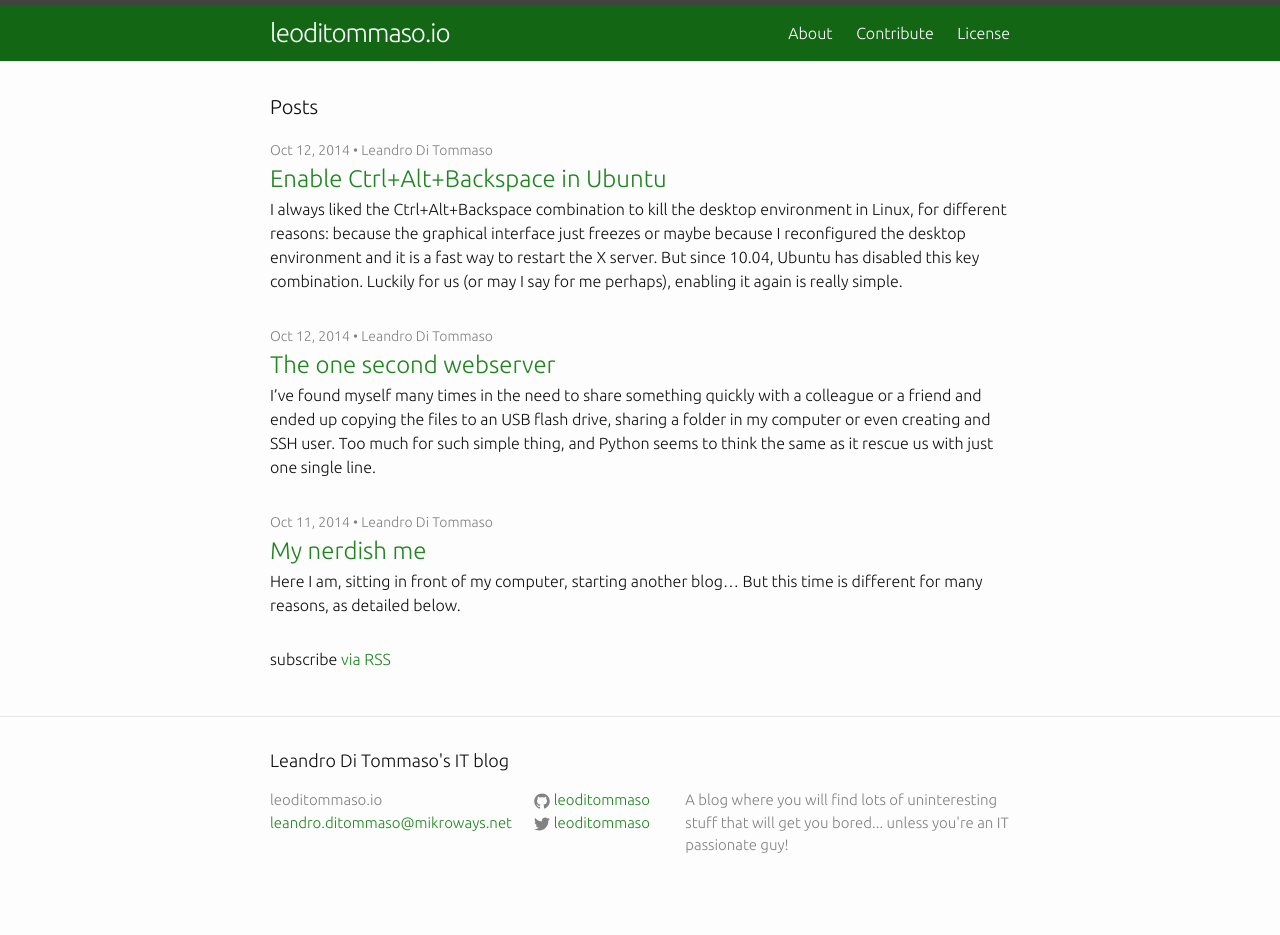
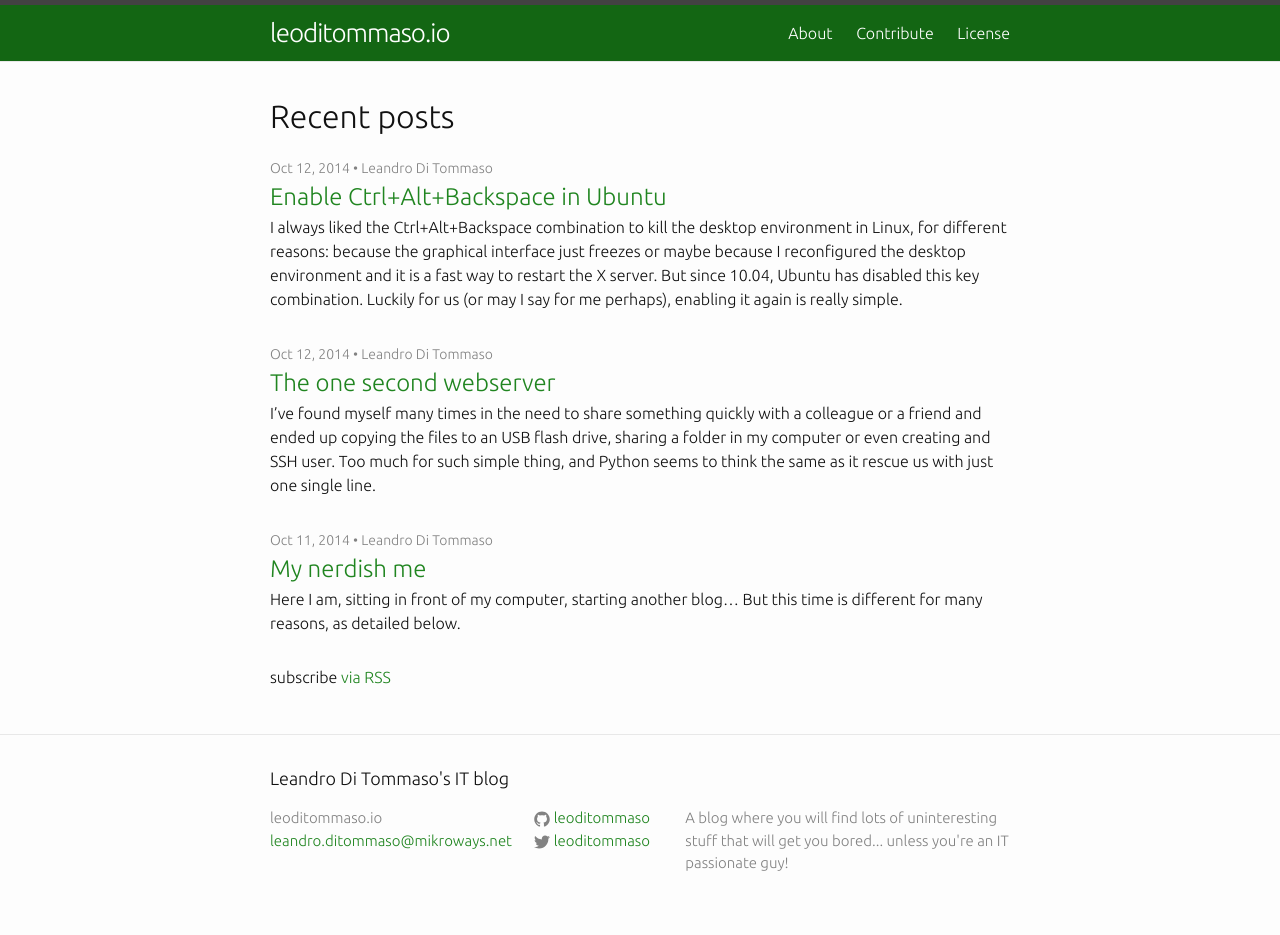
Before and after one commit to leoditommaso/leoditommaso.io, a Jekyll site: the page built from index.html, in a window 1280 px wide. Built offline with Jekyll 4.4.1, drawn with Linux system fonts in a browser that asks for light colours.

Commit message:
Edited the recent posts title and style.

```diff
--- a/_sass/_layout.scss
+++ b/_sass/_layout.scss
@@ -194,7 +194,7 @@
 }
 
 .page-heading {
-    font-size: 20px;
+    font-size: 32px;
 }
 
 .post-list {
--- a/index.html
+++ b/index.html
@@ -4,7 +4,7 @@
 
 <div class="home">
 
-  <h1 class="page-heading">Posts</h1>
+  <h1 class="page-heading">Recent posts</h1>
 
   <ul class="post-list">
     {% for post in site.posts %}
```
